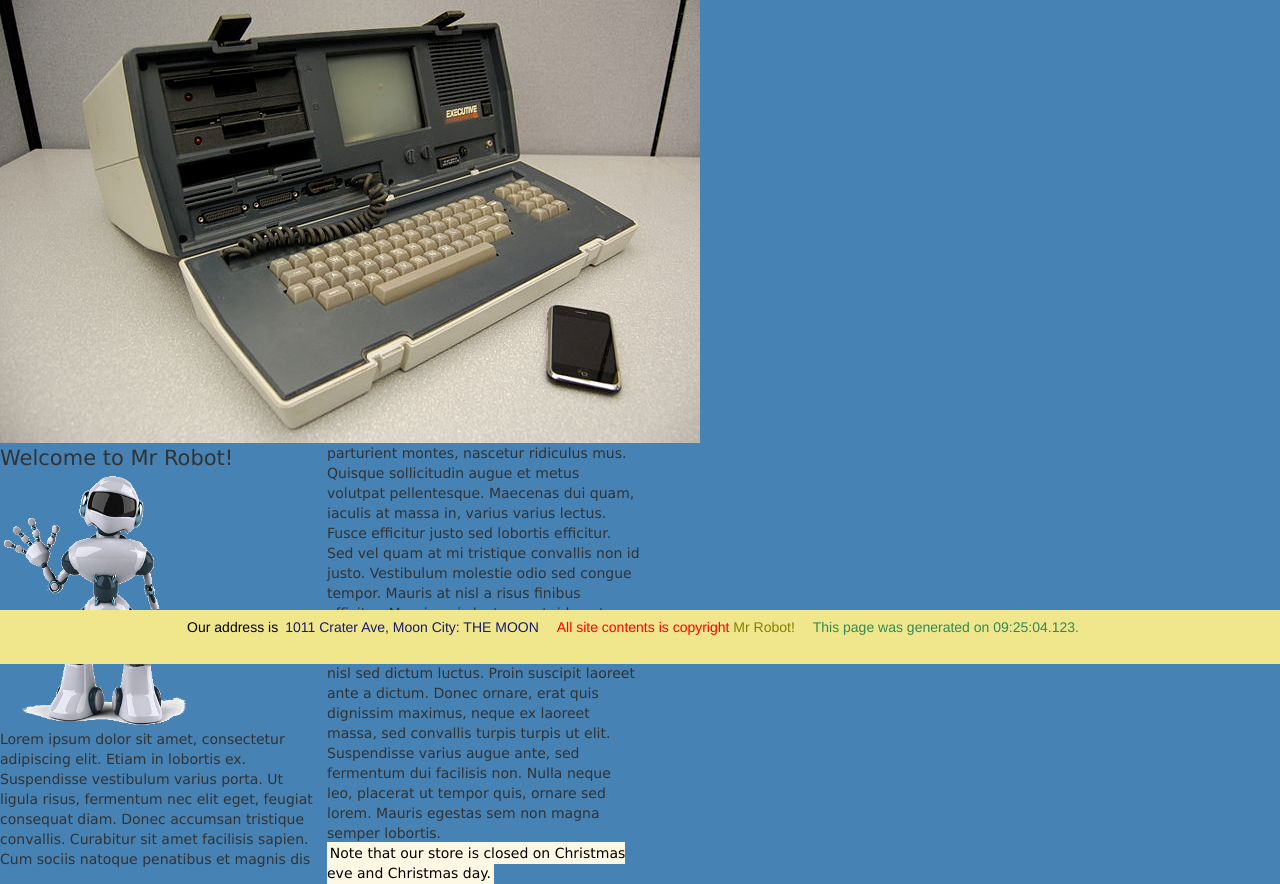
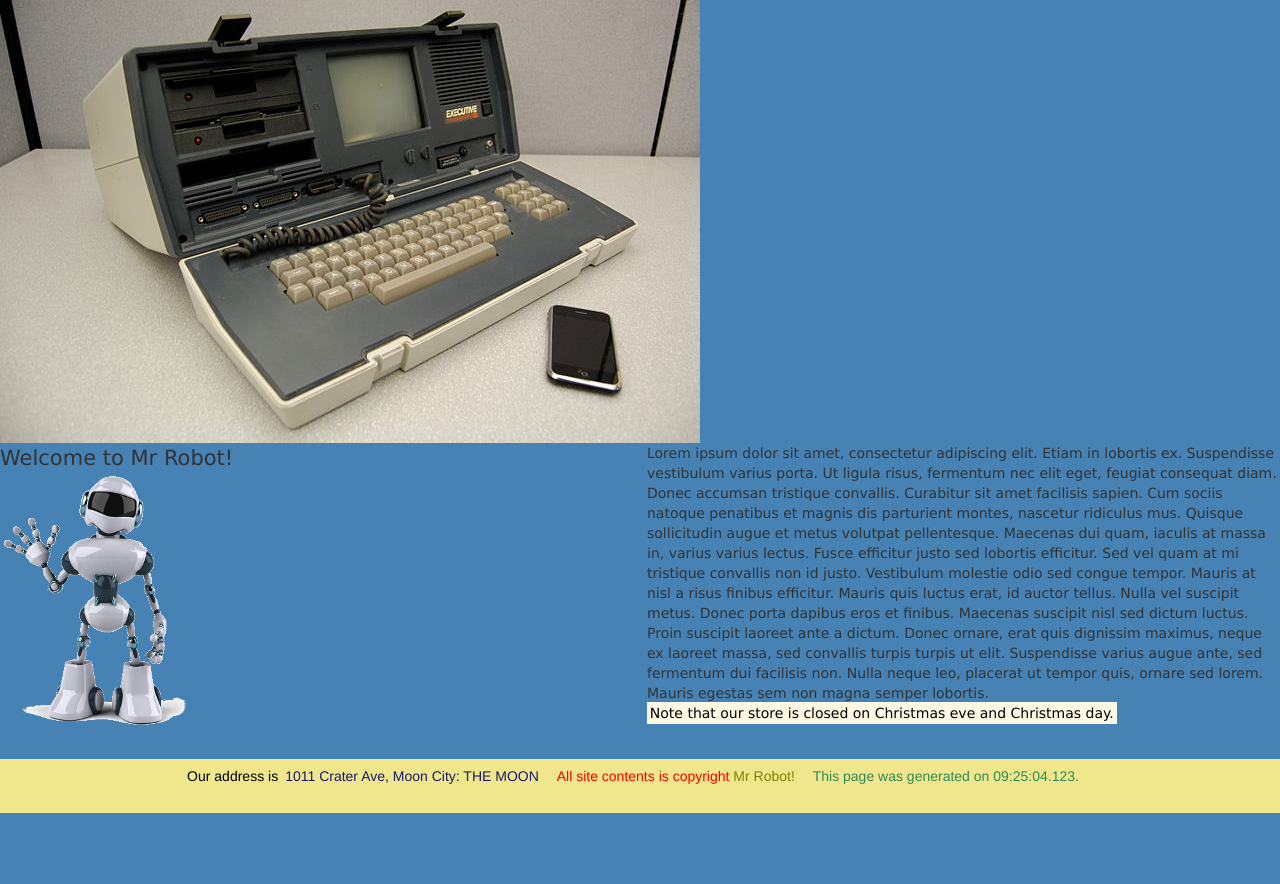
Before and after one commit to Loki2099/RobotStore, a plain HTML site: page RobotStore/index.html in a window 1280 px wide. Shown: the part 122-1006 px from the top of the page. After the commit the page ends 963 px from the top, so only its background shows below. Drawn offline with nearby package versions, Linux system fonts and the light colour scheme.

Commit message:
Adjusted Style of footer

```diff
--- a/RobotStore/StyleSheet.css
+++ b/RobotStore/StyleSheet.css
@@ -73,12 +73,10 @@ footer, header{
 }
 
 footer{
-	position:absolute;
-	bottom:1em;
 	font-family:'Franklin Gothic Medium', 'Arial Narrow', Arial, sans-serif;
 	width:100%;
 	text-align:center;
-	margin:6em auto 0em auto;
+	margin:2em auto;
 	padding:.5em 0;
 	background-color:khaki;
 }
@@ -122,7 +120,7 @@ fieldset{
 }
 
 #welcometext{
-	width:50%;
+	/*width:50%;*/
 	column-count: 2;
 	font-family:'Lucida Sans', 'Lucida Sans Regular', 'Lucida Grande', 'Lucida Sans Unicode', Geneva, Verdana, sans-serif;
 }
--- a/RobotStore/index.html
+++ b/RobotStore/index.html
@@ -37,8 +37,8 @@
 			<div id="coffeeofthemonth">
 
 			</div>
-			<section id="welcometext" class="pull-left">
-				<div id="productofthemonth">
+			<section id="welcometext">
+				<div id="productofthemonth"  class="pull-left">
 					<header>Welcome to Mr Robot!</header>
 					<img src="images/robot_hello.png" />
 				</div>
```
